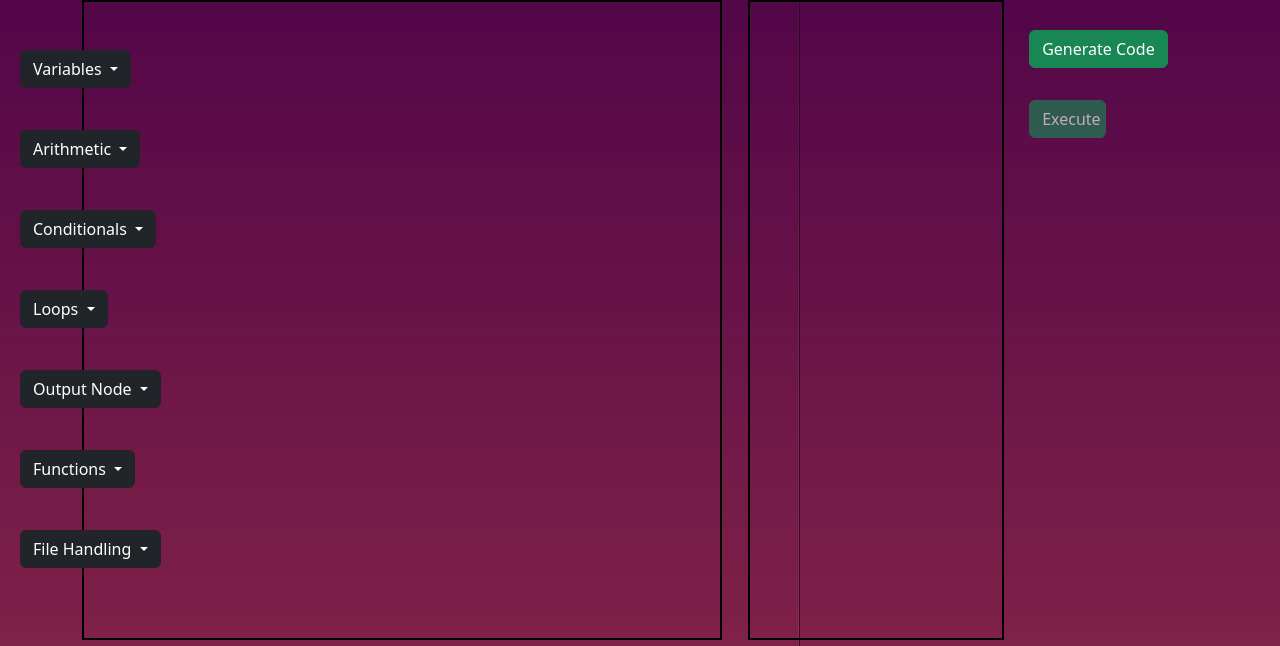
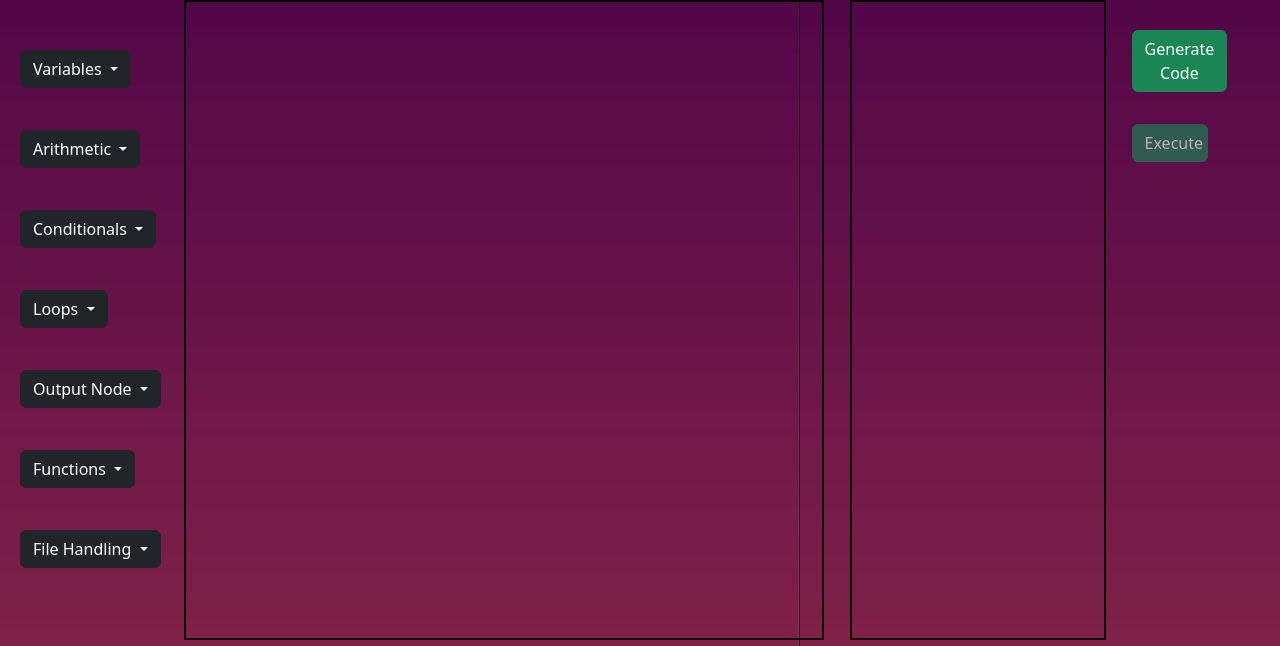
Before and after one commit to Uneeb29/PHP-DragnDrop-IDE, a plain HTML site: page index.html in a window 1280 px wide. Shown: the part 154-800 px from the top of the page. Drawn offline with nearby package versions, Linux system fonts and the light colour scheme.

Commit message:
Update styles.css

```diff
--- a/styles.css
+++ b/styles.css
@@ -5,7 +5,7 @@
 
 .sidebar {
     margin-top: 10vh;
-    width: auto;
+    width: 10vw;
     height: auto;
     padding: 20px;
     position: absolute;
@@ -31,8 +31,8 @@
   .target {
     width: 50vw;
     min-height: 80vh;
+    margin-left: 8vw;
     overflow-y: auto;
-    border: 1px solid black;
     border: 2px solid black;
     box-sizing: border-box;
   }
```
